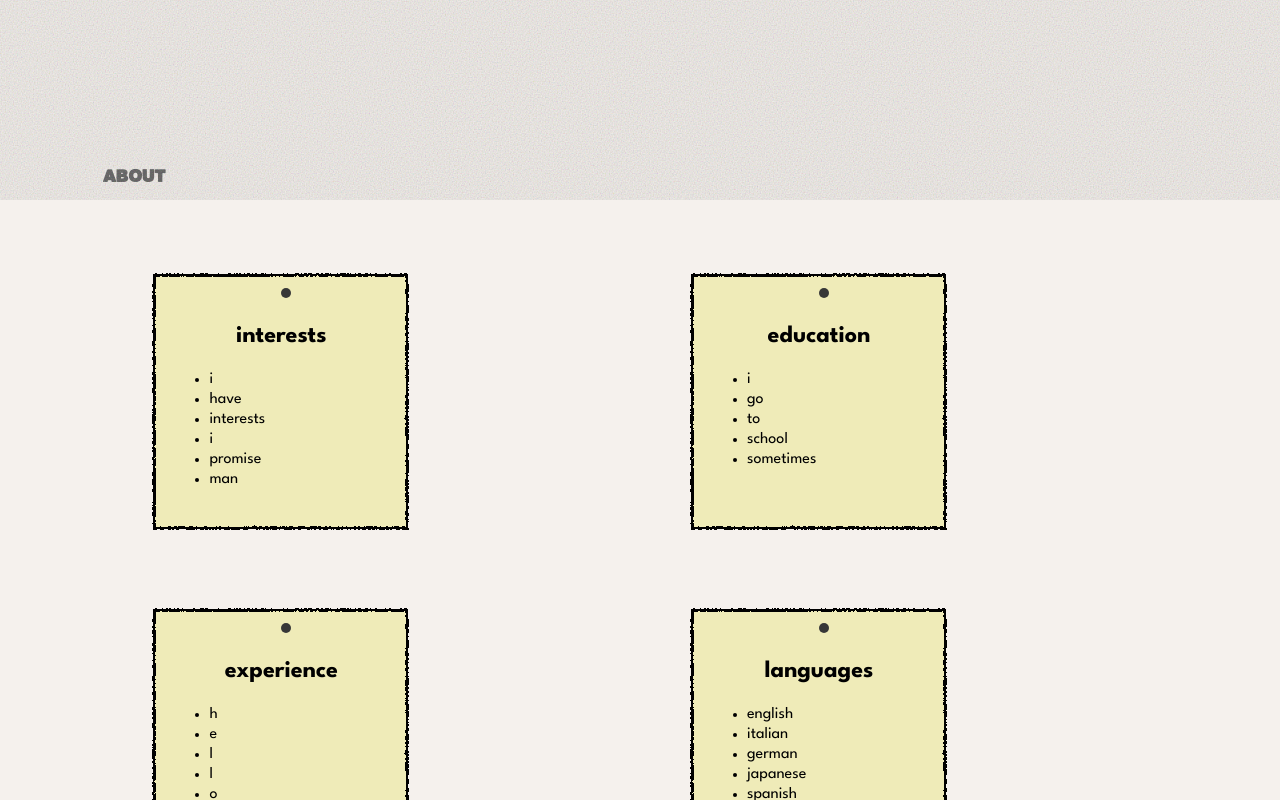
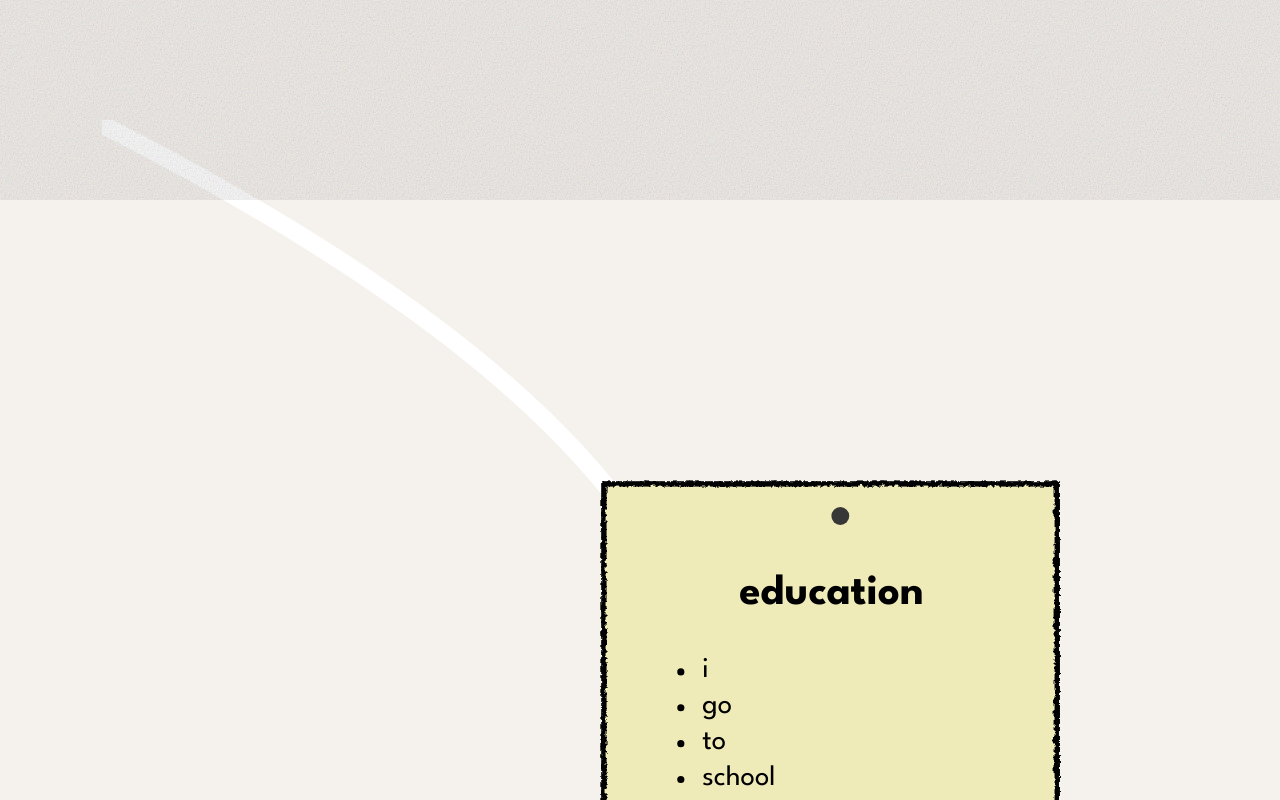
Before and after one commit to Dcipani/portfolio, a React (Create React App) app: page /#home in a window 1280 px wide. Shown: the part 680-1480 px from the top of the page. Built offline with nearby package versions, Linux system fonts and the light colour scheme.

Commit message:
messing with svg

```diff
--- a/src/App.jsx
+++ b/src/App.jsx
@@ -123,13 +123,12 @@ const App = () => {
         <Header />
       </div>
       <div ref={aboutRef} id="about">
-        <About />
+        <About></About>
       </div>
       <div ref={portfolioRef} id="projects">
         <Gallery projects={projectData} setSelectedProject={setSelectedProject} />
       </div>
 
-      {/* Modal for project details */}
       {selectedProject !== null && (
         <ProjectDetail
         project={projectData[selectedProject]}
@@ -138,7 +137,6 @@ const App = () => {
       )}
       <Footer />
 
-      {/* SVG filters */}
       <svg width="0" height="0">
         <filter id="wavy">
           <feTurbulence x="0" y="0" baseFrequency=".25" numOctaves="5" seed="2" />
--- a/src/App.scss
+++ b/src/App.scss
@@ -37,6 +37,7 @@ section {
   display: flex;
   justify-content: center;
   flex-direction: column;
+  position: relative;
 
   // .section-header {
 
--- a/src/components/About/index.jsx
+++ b/src/components/About/index.jsx
@@ -1,34 +1,43 @@
-
-
-import React, { useEffect, useRef, useState } from "react";
 import SectionHeader from "../SectionHeader";
 import './style.scss';
 
 const About = () => {
     const cards = [
-        {title: 'interests', points: ['i', 'have', 'interests', ' i', 'promise', 'man']},
-        {title: 'education', points: ['i', 'go', 'to', ' school', 'sometimes']},
-        {title: 'experience', points: ['h', 'e', 'l', ' l', 'o']},
-        {title: 'languages', points: ['english', 'italian', 'german', ' japanese', 'spanish', 'french']},
-    ]
+        { title: 'education', points: ['i', 'go', 'to', ' school', 'sometimes'] },
+        { title: 'experience', points: ['h', 'e', 'l', ' l', 'o'] },
+        { title: 'languages', points: ['english', 'italian', 'german', ' japanese', 'spanish', 'french'] },
+    ];
 
 
-
-
+    const cardPositions = [
+        { cx: 278, cy: 201 },
+        { cx: 327, cy: 501 },
+        { cx: 203, cy: 801 }
+    ];
 
 
     return (
-        <section className='about-section'>
-            <SectionHeader title="about" />
-            <div className="corkboard">
+        // <section className='about-section'>
+        //     <SectionHeader title="about" />
+        <svg id="svg" viewBox="0 0 600 1200" preserveAspectRatio="xMidYMax meet">
+          <path
+            className="theLine"
+            d="M -5,0
+               Q 450 230 300 450
+               T 130 750
+               Q 100 850 300 1000
+               T 150 1200"
+            fill="none"
+            stroke="white"
+            strokeWidth="10px"
+          />
+
           {cards.map((card, index) => (
-
-                <div key={index} className="card-wrapper">
+            <foreignObject key={index} x={cardPositions[index]?.cx} y={cardPositions[index]?.cy} width="300" height="300">
+              <div className="card-wrapper">
                 <div className="card">
-                        <div className="card-hole" key={index}
-                        />
+                  <div className="card-hole" />
                   <div className="card-content">
-
                     <div className="card-title">{card.title}</div>
                     <ul className="card-points">
                       {card.points.map((point, idx) => (
@@ -39,13 +48,38 @@ const About = () => {
                 </div>
                 <div className="card-border"></div>
               </div>
+            </foreignObject>
           ))}
-            </div>
+        </svg>
 
 
-        </section>
-    )
 
+
+        // </section>
+    );
 };
 
 export default About;
+
+/*
+            <div className="corkboard" style={{ position: 'relative' }}>
+                {cards.map((card, index) => (
+                    <div key={index} className="card-wrapper">
+                        <div className="card">
+                            <div
+                                className="card-hole"
+                            />
+                            <div className="card-content">
+                                <div className="card-title">{card.title}</div>
+                                <ul className="card-points">
+                                    {card.points.map((point, idx) => (
+                                        <li key={idx}>{point}</li>
+                                    ))}
+                                </ul>
+                            </div>
+
+                        </div>
+                        <div className="card-border"></div>
+                    </div>
+                ))}
+            </div> */
--- a/src/components/About/style.scss
+++ b/src/components/About/style.scss
@@ -1,22 +1,17 @@
-:root {
-  --about-card-size: 255px;
+
+.line {
+  stroke: black;
 }
-.corkboard {
-  position: relative;
-  justify-content: center;
-  align-items: center;
-  width: 100%;
-  display: flex;
-  flex-wrap: wrap;
-  gap: 20px;
-  row-gap: 60px;
-  padding: 40px;
+
+.ball {
+  background-color: white;
+}
+
 
   .card-wrapper {
     position: relative;
     width: 255px;
     height: 255px;
-    flex-basis: calc(50% - 20px);
     margin-bottom: 20px;
 
     .card-border {
@@ -75,4 +70,4 @@
   }
 
 
-}
+// }
--- a/src/components/Navbar/style.scss
+++ b/src/components/Navbar/style.scss
@@ -41,6 +41,7 @@
       &::before,
       &::after {
         content: '';
+
         position: absolute;
         width: 30px;
         height: 2px;
```
Lines whose indentation alone changed are shown as unchanged.
